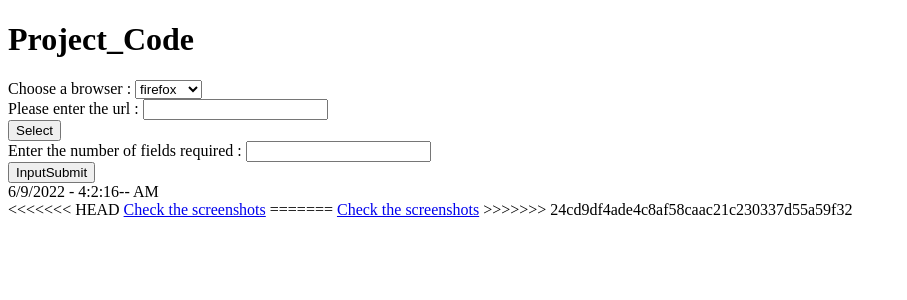
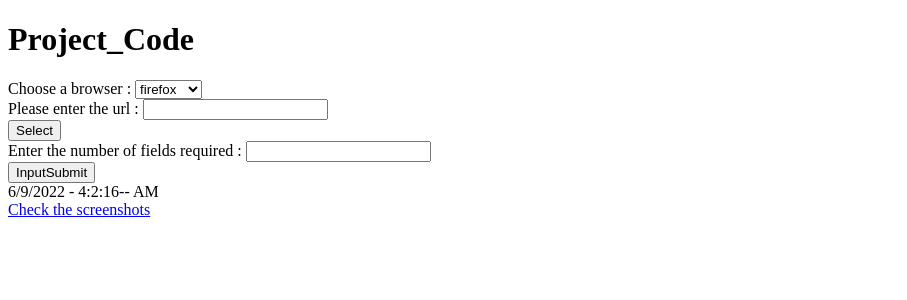
Before and after one commit to varunpintu100/Chrome, a Flask app: page / in a window 1280 px wide. Shown: the top 300 px of the page, without its empty margins (0-907 px from the left). Run offline with Flask 2, Linux system fonts and the light colour scheme.

Commit message:
Update index.html

```diff
--- a/templates/index.html
+++ b/templates/index.html
@@ -40,10 +40,6 @@
     </form>
     <span id='ct' ></span><!--  this field is used to display clock -->
     <br>
-<<<<<<< HEAD
     <a href=#>Check the screenshots</a>
-=======
-    <a href="../ScreenShots/">Check the screenshots</a>
->>>>>>> 24cd9df4ade4c8af58caac21c230337d55a59f32
 </body>
 </script>
```
